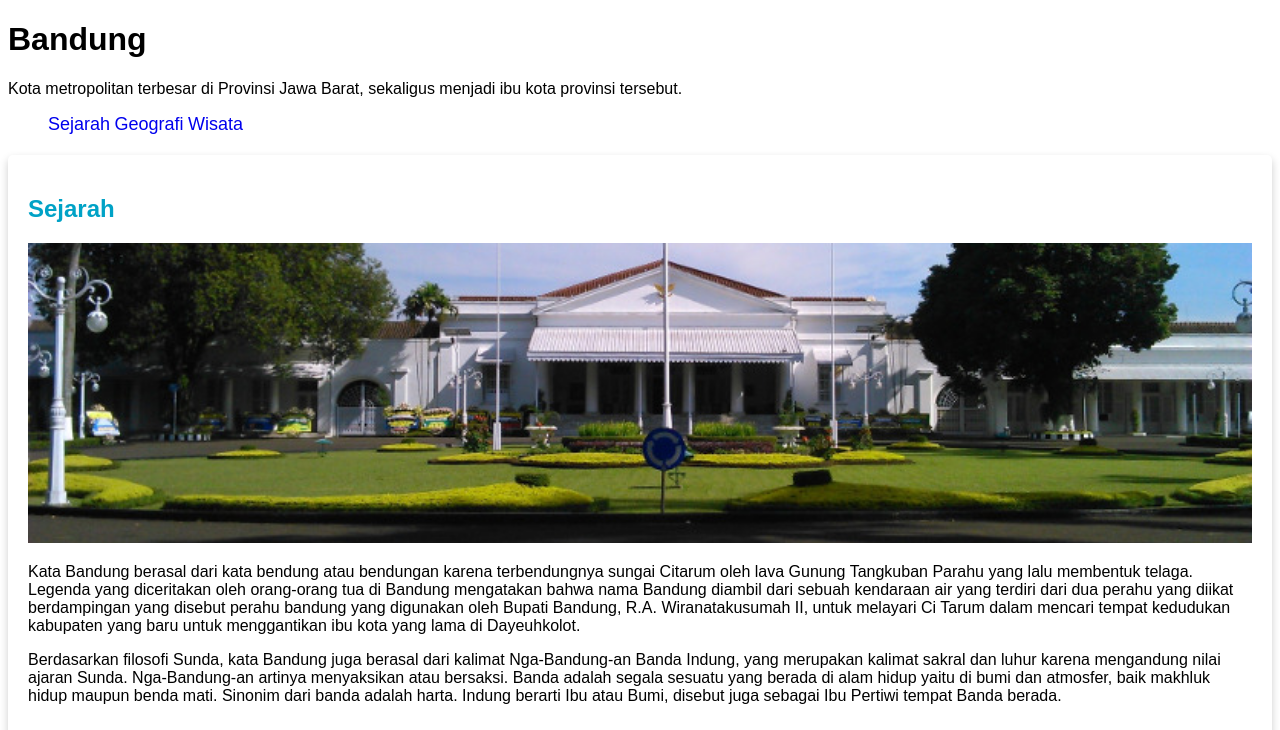
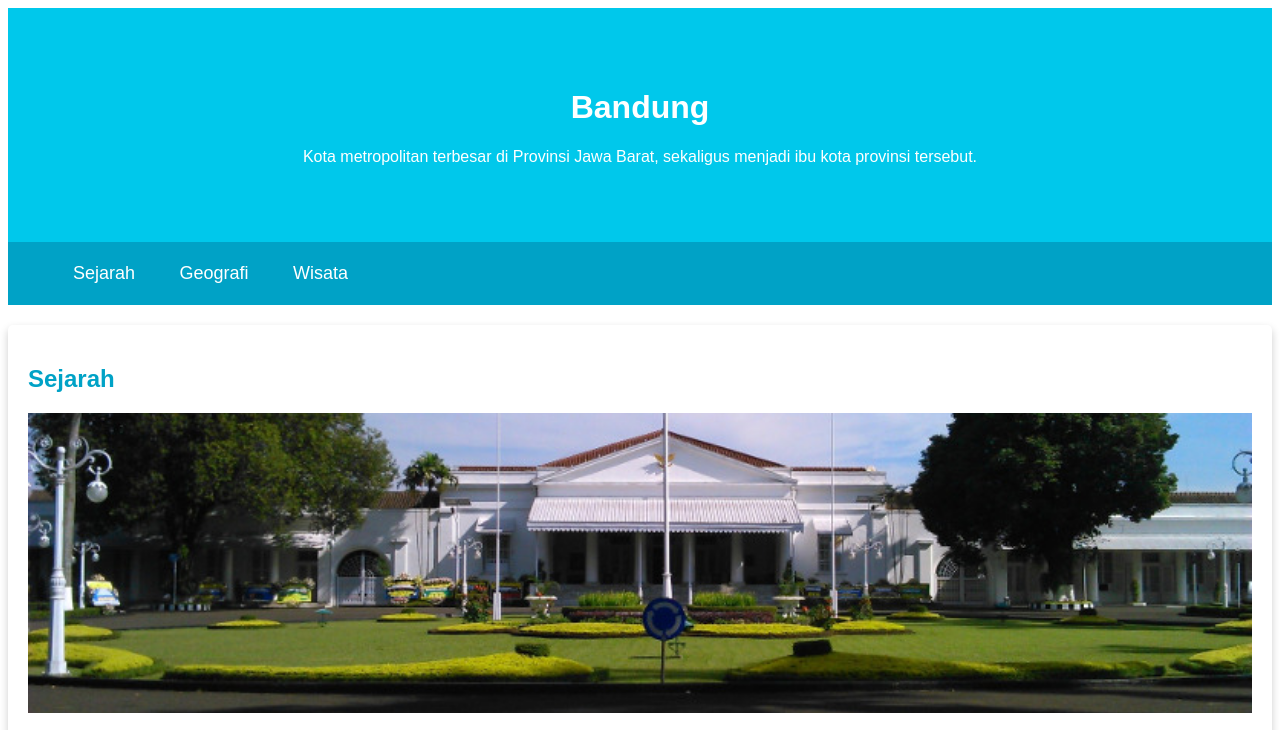
Before and after one commit to marlinakreatif/web_dasar, a plain HTML site: page index.html in a window 1280 px wide. Shown: the top 730 px of the page. Drawn offline with Linux system fonts and the light colour scheme.

Commit message:
menambahkan jumbotron dan navigation style

```diff
--- a/assets/styles/style.css
+++ b/assets/styles/style.css
@@ -22,13 +22,20 @@ nav a {
   font-size: 18px;
   font-weight: 400;
   text-decoration: none;
+  color: white;
 }
 nav a:hover {
   font-weight: bold;
 }
 
+nav{
+    padding: 5px;
+    background-color: #00a2c6;
+}
 nav li {
   display: inline;
+  list-style-type: none;
+  margin: 20px;
 }
 
 .profile header {
@@ -52,3 +59,11 @@ nav li {
   padding: 20px;
   margin-top: 20px;
 }
+
+.jumbotron {
+  font-size: 20x;
+  padding: 60px;
+  background-color: #00c8eb;
+  text-align: center;
+  color: white;
+}
--- a/index.html
+++ b/index.html
@@ -8,11 +8,13 @@
   </head>
   <body>
     <header>
-      <h1>Bandung</h1>
-      <p>
-        Kota metropolitan terbesar di Provinsi Jawa Barat, sekaligus menjadi ibu
-        kota provinsi tersebut.
-      </p>
+      <div class="jumbotron">
+        <h1>Bandung</h1>
+        <p>
+          Kota metropolitan terbesar di Provinsi Jawa Barat, sekaligus menjadi
+          ibu kota provinsi tersebut.
+        </p>
+      </div>
       <nav>
         <ul>
           <li><a href="#sejarah">Sejarah</a></li>
```
